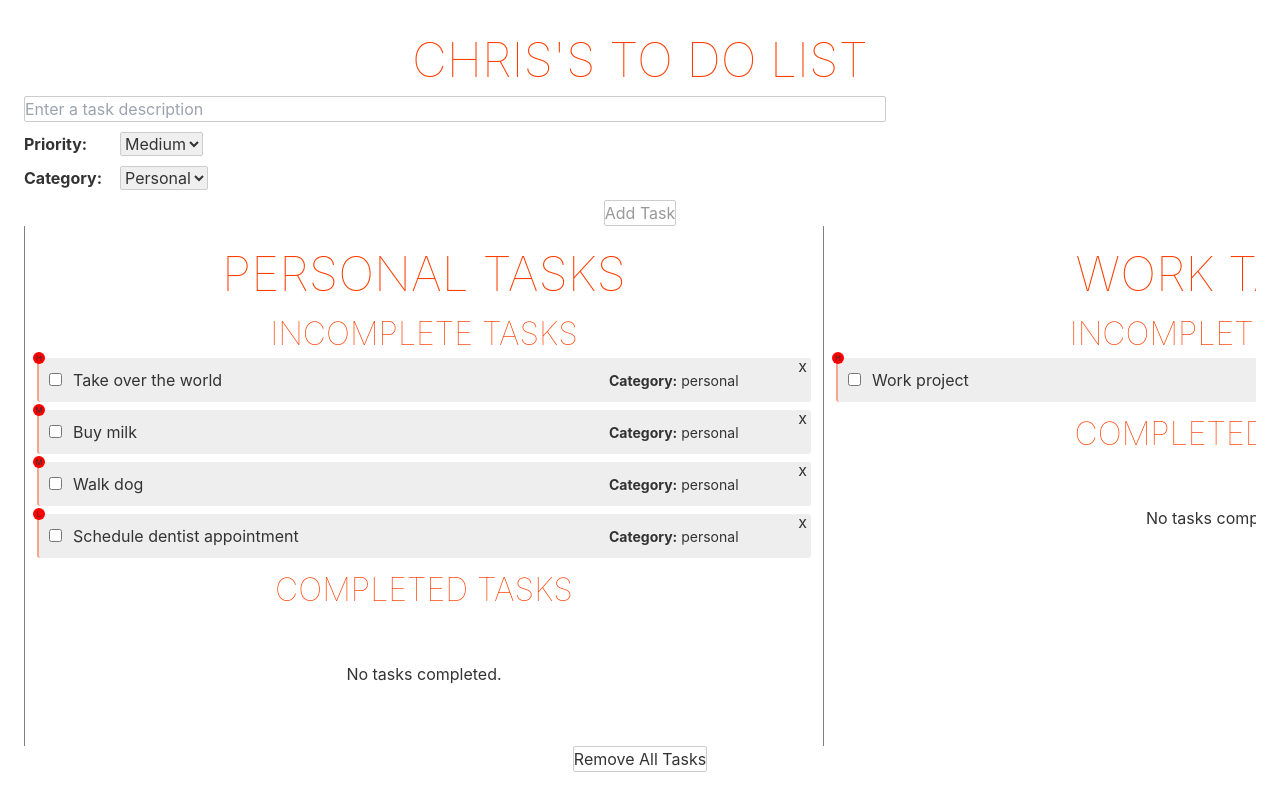
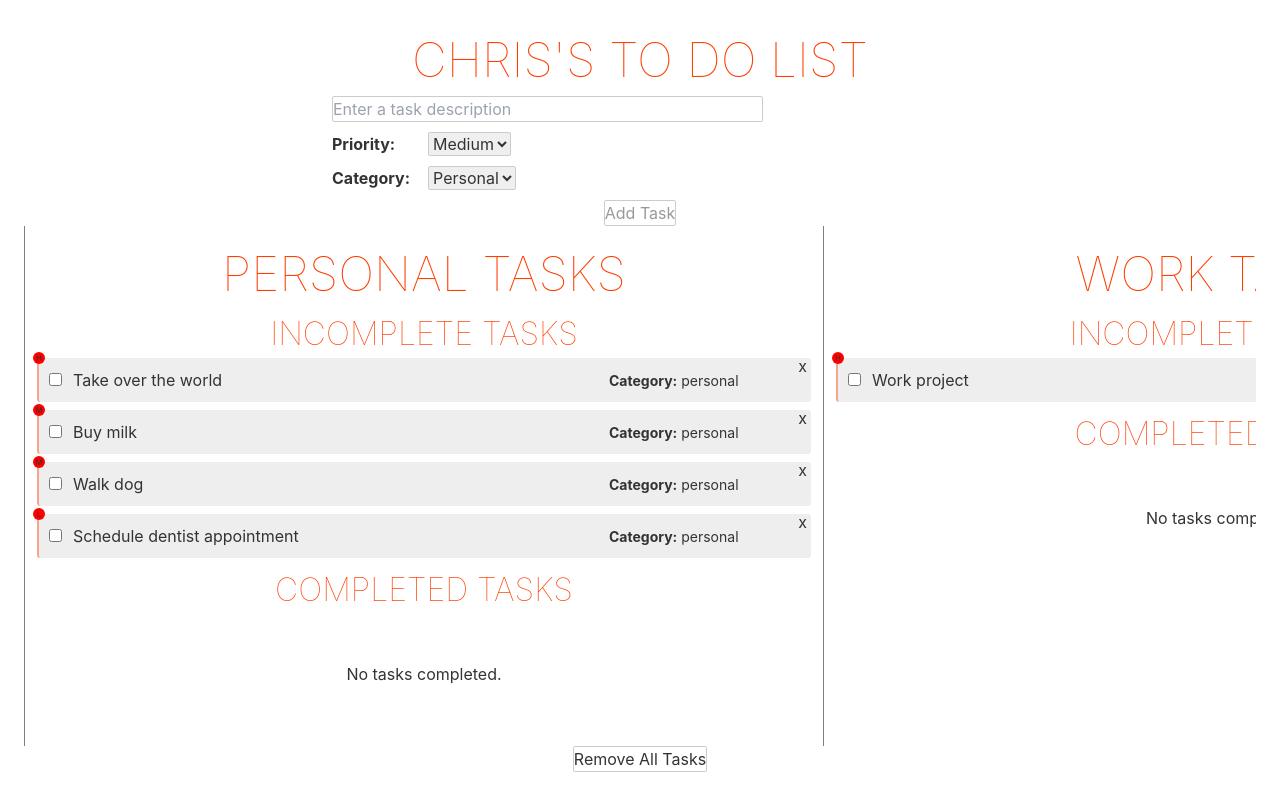
Before and after one commit to cwbieganek/svelte-todo-list, a Svelte app: page / in a window 1280 px wide. Built offline with nearby package versions, Linux system fonts and the light colour scheme.

Commit message:
Center 'Add Task' form

```diff
--- a/src/components/ToDo.svelte
+++ b/src/components/ToDo.svelte
@@ -51,6 +51,7 @@
 <div>
 	<h2>{name}'s To Do List</h2>
 	<div class="tasks-container">
+		<div class="add-task-form">
 			<div class="add-task-container-row">
 				<input class="add-task-input" placeholder="Enter a task description" bind:value={newTaskDescription} on:keypress={handleAddTaskInputKeystroke} />
 			</div>
@@ -71,6 +72,7 @@
 				</select>
 			</div>
 			<button class="add-task-button" disabled={newTaskDescription.replaceAll(" ", "") === ""} on:click={(e) => {addTask(newTaskDescription);}}>Add Task</button>
+		</div>
 		<div class="categories-container">
 			<!-- TODO: Use #each instead -->
 			<Category bind:tasks={personalTasks} categoryName={'Personal Tasks'} />
@@ -95,6 +97,11 @@
 		/* width: 50%; */
 		width: 100%;
 		margin: 0 auto;
+	}
+
+	.add-task-form {
+		width: 50%;
+		margin: auto;
 	}
 
 	.add-task-container-row {
```
Lines whose indentation alone changed are shown as unchanged.
